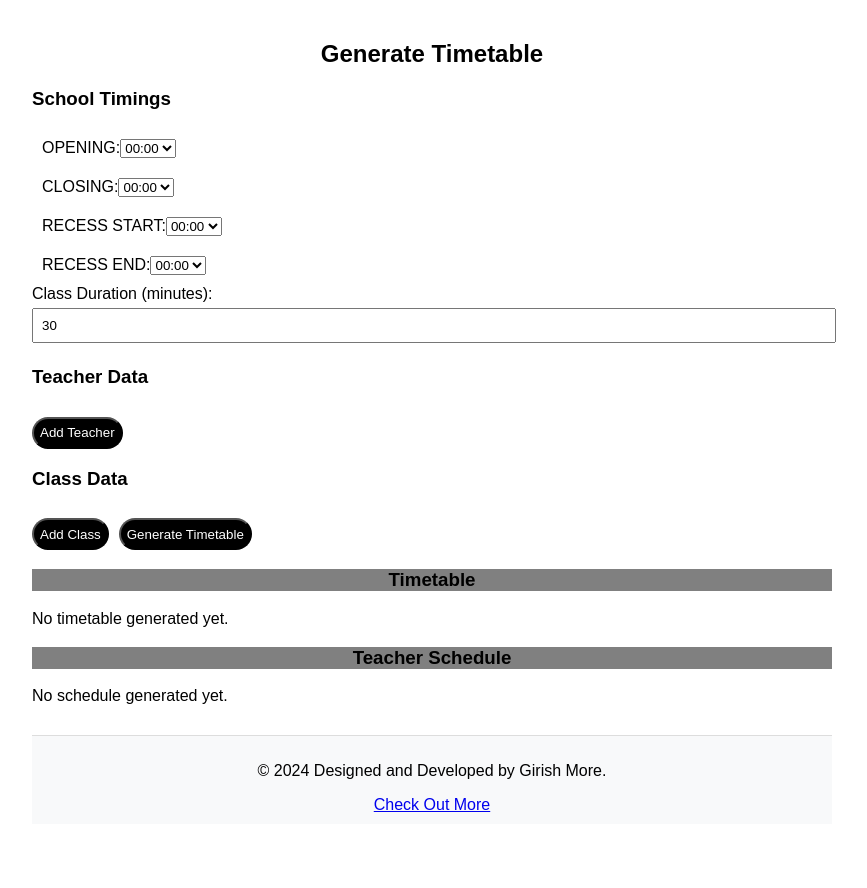
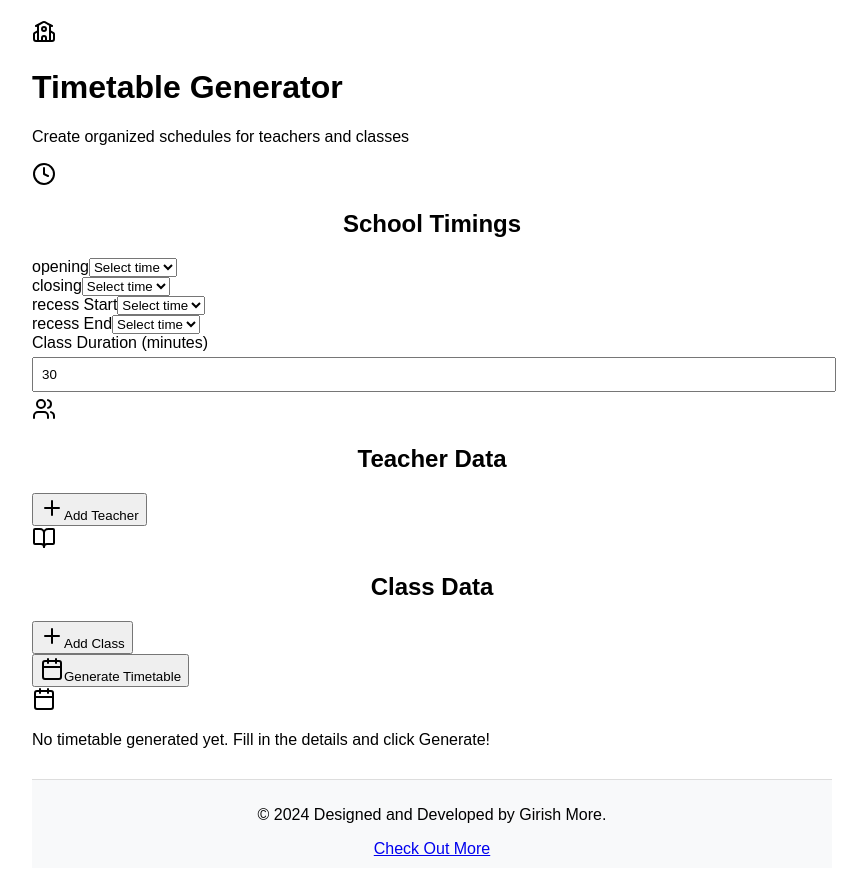
Before and after one commit to girishmore2004/TimetableHub, a React (Create React App) app: page / in a window 1280 px wide. Shown: the whole page, without its empty margins (208-1075 px from the left). Before the commit the page ends 844 px from the top, so only its background shows below. Built offline with nearby package versions, Linux system fonts and the light colour scheme.

Commit message:
Update Timetable.js

```diff
--- a/src/components/Timetable.js
+++ b/src/components/Timetable.js
@@ -352,8 +352,7 @@
 // export default Timetable;
 
 import React, { useState, useMemo } from 'react';
-import jsPDF from 'jspdf';
-import 'jspdf-autotable';
+import { Clock, Calendar, Download, Plus, Users, BookOpen, School } from 'lucide-react';
 
 // Generate selectable time options
 const generateTimeOptions = (start, end, interval) => {
@@ -375,7 +374,6 @@ const timeToMinutes = (time) => {
 
 // Convert total minutes to HH:MM and ADD 5:30 hrs offset
 const minutesToTime = (totalMinutes) => {
-  // 🧭 ADD 330 minutes for IST offset
   totalMinutes = (totalMinutes + 330) % (24 * 60);
   const h = Math.floor(totalMinutes / 60);
   const m = totalMinutes % 60;
@@ -451,7 +449,7 @@ const Timetable = () => {
         ...entry,
         teacher:
           entry.teacher === 'Unscheduled'
-            ? <span style={{ color: 'red' }}>Unscheduled</span>
+            ? <span style={{ color: '#ef4444' }}>Unscheduled</span>
             : entry.teacher,
       }));
 
@@ -501,34 +499,43 @@ const Timetable = () => {
 
   const isRecessStarting = (endTime) => endTime === timings.recessStart;
 
-  // Download PDF
+  // Download PDF (placeholder - jsPDF not available)
   const downloadPDF = (data, filename) => {
-    const doc = new jsPDF();
-    const tableColumn = ["Start Time", "End Time", "Subject", "Teacher"];
-    const tableRows = data.map(entry => [
-      minutesToTime(timeToMinutes(entry.time)),
-      calculateEndTime(entry.time, timings.classDuration),
-      entry.subject,
-      entry.teacher,
-    ]);
-    doc.autoTable(tableColumn, tableRows, { startY: 20 });
-    doc.save(`${filename}.pdf`);
+    alert(`PDF download functionality requires jsPDF library. Filename: ${filename}.pdf`);
   };
 
   return (
-    <div>
-      <h2>Generate Timetable</h2>
+    <div className="min-h-screen bg-gradient-to-br from-indigo-50 via-purple-50 to-pink-50 p-4 md:p-8">
+      <div className="max-w-7xl mx-auto">
+        {/* Header */}
+        <div className="text-center mb-8">
+          <div className="flex items-center justify-center gap-3 mb-4">
+            <School className="w-12 h-12 text-indigo-600" />
+            <h1 className="text-5xl font-bold bg-gradient-to-r from-indigo-600 to-purple-600 bg-clip-text text-transparent">
+              Timetable Generator
+            </h1>
+          </div>
+          <p className="text-gray-600 text-lg">Create organized schedules for teachers and classes</p>
+        </div>
 
-      {/* SCHOOL TIMINGS */}
-      <div>
-        <h3>School Timings</h3>
+        {/* School Timings Card */}
+        <div className="bg-white rounded-3xl shadow-xl p-8 mb-8 border border-indigo-100">
+          <div className="flex items-center gap-3 mb-6">
+            <Clock className="w-6 h-6 text-indigo-600" />
+            <h2 className="text-2xl font-bold text-gray-800">School Timings</h2>
+          </div>
+          <div className="grid grid-cols-1 md:grid-cols-3 gap-6">
             {['opening', 'closing', 'recessStart', 'recessEnd'].map(timeType => (
-          <div key={timeType} style={{ padding: "10px" }}>
-            <label>{`${timeType.replace(/([A-Z])/g, ' $1').toUpperCase()}:`}</label>
+              <div key={timeType}>
+                <label className="block text-sm font-semibold text-gray-700 mb-2 capitalize">
+                  {timeType.replace(/([A-Z])/g, ' $1')}
+                </label>
                 <select
                   value={timings[timeType]}
                   onChange={(e) => setTimings({ ...timings, [timeType]: e.target.value })}
+                  className="w-full px-4 py-3 bg-gray-50 border-2 border-gray-200 rounded-xl focus:border-indigo-500 focus:ring-2 focus:ring-indigo-200 transition-all outline-none"
                 >
+                  <option value="">Select time</option>
                   {timeOptions.map(time => (
                     <option key={time} value={time}>{time}</option>
                   ))}
@@ -536,7 +543,9 @@ const Timetable = () => {
               </div>
             ))}
             <div>
-          <label>Class Duration (minutes):</label>
+              <label className="block text-sm font-semibold text-gray-700 mb-2">
+                Class Duration (minutes)
+              </label>
               <input
                 type="number"
                 name="classDuration"
@@ -547,20 +556,28 @@ const Timetable = () => {
                     classDuration: parseInt(e.target.value, 10) || 0,
                   })
                 }
+                className="w-full px-4 py-3 bg-gray-50 border-2 border-gray-200 rounded-xl focus:border-indigo-500 focus:ring-2 focus:ring-indigo-200 transition-all outline-none"
               />
             </div>
           </div>
+        </div>
 
-      {/* TEACHER DATA */}
-      <h3>Teacher Data</h3>
+        {/* Teacher Data Card */}
+        <div className="bg-white rounded-3xl shadow-xl p-8 mb-8 border border-purple-100">
+          <div className="flex items-center gap-3 mb-6">
+            <Users className="w-6 h-6 text-purple-600" />
+            <h2 className="text-2xl font-bold text-gray-800">Teacher Data</h2>
+          </div>
+          <div className="space-y-4">
             {teacherData.map((teacher, index) => (
-        <div key={index}>
+              <div key={index} className="grid grid-cols-1 md:grid-cols-2 gap-4 p-4 bg-purple-50 rounded-2xl">
                 <input
                   type="text"
                   name="name"
                   placeholder="Teacher Name"
                   value={teacher.name}
                   onChange={(event) => handleInputChange('teacher', index, event)}
+                  className="px-4 py-3 bg-white border-2 border-purple-200 rounded-xl focus:border-purple-500 focus:ring-2 focus:ring-purple-200 transition-all outline-none"
                 />
                 <input
                   type="text"
@@ -568,23 +585,36 @@ const Timetable = () => {
                   placeholder="Subjects (comma separated)"
                   value={teacher.subjects.join(', ')}
                   onChange={(event) => handleInputChange('teacher', index, event)}
+                  className="px-4 py-3 bg-white border-2 border-purple-200 rounded-xl focus:border-purple-500 focus:ring-2 focus:ring-purple-200 transition-all outline-none"
                 />
               </div>
             ))}
-      <button onClick={() => addRow('teacher')} style={buttonStyle}>
+          </div>
+          <button
+            onClick={() => addRow('teacher')}
+            className="mt-6 flex items-center gap-2 px-6 py-3 bg-gradient-to-r from-purple-600 to-indigo-600 text-white font-semibold rounded-full hover:shadow-lg hover:scale-105 transition-all"
+          >
+            <Plus className="w-5 h-5" />
             Add Teacher
           </button>
+        </div>
 
-      {/* CLASS DATA */}
-      <h3>Class Data</h3>
+        {/* Class Data Card */}
+        <div className="bg-white rounded-3xl shadow-xl p-8 mb-8 border border-pink-100">
+          <div className="flex items-center gap-3 mb-6">
+            <BookOpen className="w-6 h-6 text-pink-600" />
+            <h2 className="text-2xl font-bold text-gray-800">Class Data</h2>
+          </div>
+          <div className="space-y-4">
             {classData.map((classEntry, index) => (
-        <div key={index}>
+              <div key={index} className="grid grid-cols-1 md:grid-cols-2 gap-4 p-4 bg-pink-50 rounded-2xl">
                 <input
                   type="text"
                   name="name"
                   placeholder="Class Name"
                   value={classEntry.name}
                   onChange={(event) => handleInputChange('class', index, event)}
+                  className="px-4 py-3 bg-white border-2 border-pink-200 rounded-xl focus:border-pink-500 focus:ring-2 focus:ring-pink-200 transition-all outline-none"
                 />
                 <input
                   type="text"
@@ -592,31 +622,49 @@ const Timetable = () => {
                   placeholder="Subjects (comma separated)"
                   value={classEntry.subjects.join(', ')}
                   onChange={(event) => handleInputChange('class', index, event)}
+                  className="px-4 py-3 bg-white border-2 border-pink-200 rounded-xl focus:border-pink-500 focus:ring-2 focus:ring-pink-200 transition-all outline-none"
                 />
               </div>
             ))}
-      <button onClick={() => addRow('class')} style={buttonStyle}>
+          </div>
+          <button
+            onClick={() => addRow('class')}
+            className="mt-6 flex items-center gap-2 px-6 py-3 bg-gradient-to-r from-pink-600 to-purple-600 text-white font-semibold rounded-full hover:shadow-lg hover:scale-105 transition-all"
+          >
+            <Plus className="w-5 h-5" />
             Add Class
           </button>
+        </div>
 
-      {/* GENERATE BUTTON */}
-      <button onClick={handleGenerateTimetable} style={{ ...buttonStyle, marginLeft: '10px' }}>
+        {/* Generate Button */}
+        <div className="text-center mb-12">
+          <button
+            onClick={handleGenerateTimetable}
+            className="inline-flex items-center gap-3 px-10 py-4 bg-gradient-to-r from-indigo-600 via-purple-600 to-pink-600 text-white text-lg font-bold rounded-full hover:shadow-2xl hover:scale-105 transition-all"
+          >
+            <Calendar className="w-6 h-6" />
             Generate Timetable
           </button>
+        </div>
 
-      {/* CLASS TIMETABLE DISPLAY */}
-      <h3 style={headerStyle}>Timetable</h3>
-      {Object.keys(groupedTimetable).length > 0 ? (
-        Object.keys(groupedTimetable).map((className) => (
-          <div key={className} style={{ textAlign: "center" }}>
-            <h4 style={subHeaderStyle}>{className}</h4>
-            <table style={tableStyle}>
-              <thead style={theadStyle}>
-                <tr>
-                  <th>Subject</th>
-                  <th>Teacher</th>
-                  <th>Start Time</th>
-                  <th>End Time</th>
+        {/* Class Timetable Display */}
+        {Object.keys(groupedTimetable).length > 0 && (
+          <div className="mb-12">
+            <h2 className="text-3xl font-bold text-center text-gray-800 mb-8">Class Timetables</h2>
+            <div className="space-y-8">
+              {Object.keys(groupedTimetable).map((className) => (
+                <div key={className} className="bg-white rounded-3xl shadow-xl p-8 border border-indigo-100">
+                  <h3 className="text-2xl font-bold text-center mb-6 px-6 py-3 bg-gradient-to-r from-indigo-500 to-purple-500 text-white rounded-full inline-block">
+                    {className}
+                  </h3>
+                  <div className="overflow-x-auto">
+                    <table className="w-full">
+                      <thead>
+                        <tr className="bg-gradient-to-r from-indigo-100 to-purple-100">
+                          <th className="px-6 py-4 text-left font-bold text-gray-700 rounded-tl-2xl">Subject</th>
+                          <th className="px-6 py-4 text-left font-bold text-gray-700">Teacher</th>
+                          <th className="px-6 py-4 text-left font-bold text-gray-700">Start Time</th>
+                          <th className="px-6 py-4 text-left font-bold text-gray-700 rounded-tr-2xl">End Time</th>
                         </tr>
                       </thead>
                       <tbody>
@@ -624,22 +672,16 @@ const Timetable = () => {
                           const endTime = calculateEndTime(entry.time, timings.classDuration);
                           return (
                             <React.Fragment key={index}>
-                      <tr
-                        style={{
-                          backgroundColor: isRecessTime(entry.time)
-                            ? '#cce5ff'
-                            : 'transparent',
-                        }}
-                      >
-                        <td>{entry.subject}</td>
-                        <td>{entry.teacher}</td>
-                        <td>{minutesToTime(timeToMinutes(entry.time))}</td>
-                        <td>{endTime}</td>
+                              <tr className={`border-b border-gray-100 hover:bg-gray-50 transition-colors ${isRecessTime(entry.time) ? 'bg-blue-50' : ''}`}>
+                                <td className="px-6 py-4 font-medium text-gray-800">{entry.subject}</td>
+                                <td className="px-6 py-4 text-gray-700">{entry.teacher}</td>
+                                <td className="px-6 py-4 text-gray-700">{minutesToTime(timeToMinutes(entry.time))}</td>
+                                <td className="px-6 py-4 text-gray-700">{endTime}</td>
                               </tr>
                               {isRecessStarting(endTime) && (
-                        <tr style={{ backgroundColor: '#cce5ff' }}>
-                          <td colSpan="4" style={{ textAlign: 'center' }}>
-                            Break
+                                <tr className="bg-gradient-to-r from-blue-100 to-cyan-100">
+                                  <td colSpan="4" className="px-6 py-4 text-center font-bold text-blue-800">
+                                    🍽️ Break Time
                                   </td>
                                 </tr>
                               )}
@@ -648,31 +690,38 @@ const Timetable = () => {
                         })}
                       </tbody>
                     </table>
+                  </div>
                   <button
                     onClick={() => downloadPDF(groupedTimetable[className], `Timetable_${className}`)}
-              style={buttonStyle}
+                    className="mt-6 flex items-center gap-2 px-6 py-3 bg-gradient-to-r from-indigo-600 to-purple-600 text-white font-semibold rounded-full hover:shadow-lg hover:scale-105 transition-all mx-auto"
                   >
-              Download {className} Timetable as PDF
+                    <Download className="w-5 h-5" />
+                    Download {className} Timetable
                   </button>
                 </div>
-        ))
-      ) : (
-        <p>No timetable generated yet.</p>
+              ))}
+            </div>
+          </div>
         )}
 
-      {/* TEACHER SCHEDULE DISPLAY */}
-      <h3 style={headerStyle}>Teacher Schedule</h3>
-      {Object.keys(teacherSchedule).length > 0 ? (
-        Object.keys(teacherSchedule).map((teacherName) => (
-          <div key={teacherName} style={{ textAlign: "center" }}>
-            <h4 style={subHeaderStyle}>{teacherName}</h4>
-            <table style={tableStyle}>
-              <thead style={theadStyle}>
-                <tr>
-                  <th>Class</th>
-                  <th>Subject</th>
-                  <th>Start Time</th>
-                  <th>End Time</th>
+        {/* Teacher Schedule Display */}
+        {Object.keys(teacherSchedule).length > 0 && (
+          <div className="mb-12">
+            <h2 className="text-3xl font-bold text-center text-gray-800 mb-8">Teacher Schedules</h2>
+            <div className="space-y-8">
+              {Object.keys(teacherSchedule).map((teacherName) => (
+                <div key={teacherName} className="bg-white rounded-3xl shadow-xl p-8 border border-purple-100">
+                  <h3 className="text-2xl font-bold text-center mb-6 px-6 py-3 bg-gradient-to-r from-purple-500 to-pink-500 text-white rounded-full inline-block">
+                    {teacherName}
+                  </h3>
+                  <div className="overflow-x-auto">
+                    <table className="w-full">
+                      <thead>
+                        <tr className="bg-gradient-to-r from-purple-100 to-pink-100">
+                          <th className="px-6 py-4 text-left font-bold text-gray-700 rounded-tl-2xl">Class</th>
+                          <th className="px-6 py-4 text-left font-bold text-gray-700">Subject</th>
+                          <th className="px-6 py-4 text-left font-bold text-gray-700">Start Time</th>
+                          <th className="px-6 py-4 text-left font-bold text-gray-700 rounded-tr-2xl">End Time</th>
                         </tr>
                       </thead>
                       <tbody>
@@ -680,22 +729,16 @@ const Timetable = () => {
                           const endTime = calculateEndTime(entry.time, timings.classDuration);
                           return (
                             <React.Fragment key={index}>
-                      <tr
-                        style={{
-                          backgroundColor: isRecessTime(entry.time)
-                            ? '#cce5ff'
-                            : 'transparent',
-                        }}
-                      >
-                        <td>{entry.class}</td>
-                        <td>{entry.subject}</td>
-                        <td>{minutesToTime(timeToMinutes(entry.time))}</td>
-                        <td>{endTime}</td>
+                              <tr className={`border-b border-gray-100 hover:bg-gray-50 transition-colors ${isRecessTime(entry.time) ? 'bg-blue-50' : ''}`}>
+                                <td className="px-6 py-4 font-medium text-gray-800">{entry.class}</td>
+                                <td className="px-6 py-4 text-gray-700">{entry.subject}</td>
+                                <td className="px-6 py-4 text-gray-700">{minutesToTime(timeToMinutes(entry.time))}</td>
+                                <td className="px-6 py-4 text-gray-700">{endTime}</td>
                               </tr>
                               {isRecessStarting(endTime) && (
-                        <tr style={{ backgroundColor: '#cce5ff' }}>
-                          <td colSpan="4" style={{ textAlign: 'center' }}>
-                            Break
+                                <tr className="bg-gradient-to-r from-blue-100 to-cyan-100">
+                                  <td colSpan="4" className="px-6 py-4 text-center font-bold text-blue-800">
+                                    🍽️ Break Time
                                   </td>
                                 </tr>
                               )}
@@ -704,33 +747,29 @@ const Timetable = () => {
                         })}
                       </tbody>
                     </table>
+                  </div>
                   <button
                     onClick={() => downloadPDF(teacherSchedule[teacherName], `Schedule_${teacherName}`)}
-              style={buttonStyle}
+                    className="mt-6 flex items-center gap-2 px-6 py-3 bg-gradient-to-r from-purple-600 to-pink-600 text-white font-semibold rounded-full hover:shadow-lg hover:scale-105 transition-all mx-auto"
                   >
-              Download {teacherName} Schedule as PDF
+                    <Download className="w-5 h-5" />
+                    Download {teacherName} Schedule
                   </button>
                 </div>
-        ))
-      ) : (
-        <p>No schedule generated yet.</p>
+              ))}
+            </div>
+          </div>
         )}
+
+        {Object.keys(groupedTimetable).length === 0 && (
+          <div className="text-center py-16">
+            <Calendar className="w-24 h-24 text-gray-300 mx-auto mb-4" />
+            <p className="text-xl text-gray-500">No timetable generated yet. Fill in the details and click Generate!</p>
+          </div>
+        )}
+      </div>
     </div>
   );
 };
 
-// Styles
-const buttonStyle = {
-  backgroundColor: "black",
-  color: "white",
-  borderRadius: "20px",
-  marginTop: "10px",
-  height: "2rem",
-  cursor: "pointer"
-};
-const headerStyle = { textAlign: "center", backgroundColor: "gray" };
-const subHeaderStyle = { backgroundColor: "#9386b9", borderRadius: "100px" };
-const tableStyle = { border: "2px solid", borderRadius: "10px", margin: "0 auto", width: "80%", textAlign: "center" };
-const theadStyle = { borderBottom: "3px solid black" };
-
 export default Timetable;
```
Lines whose indentation alone changed are shown as unchanged.
